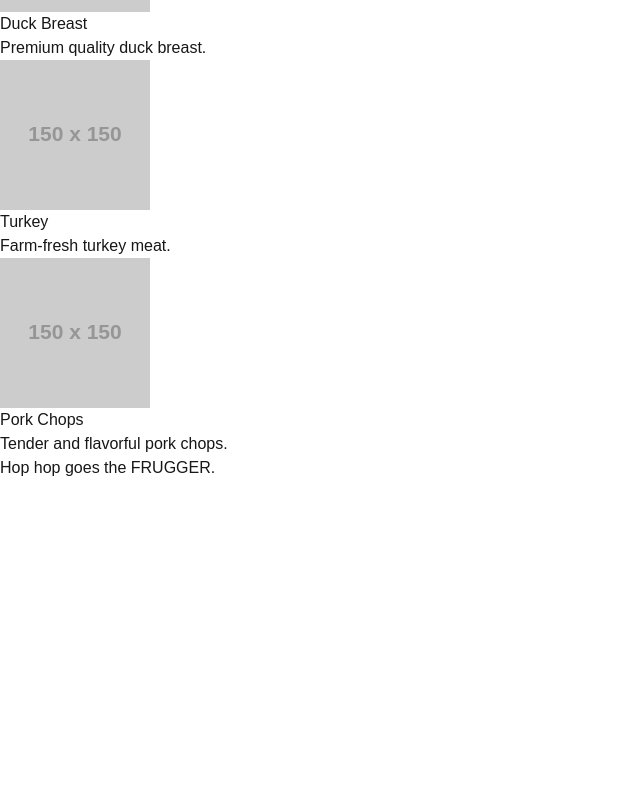
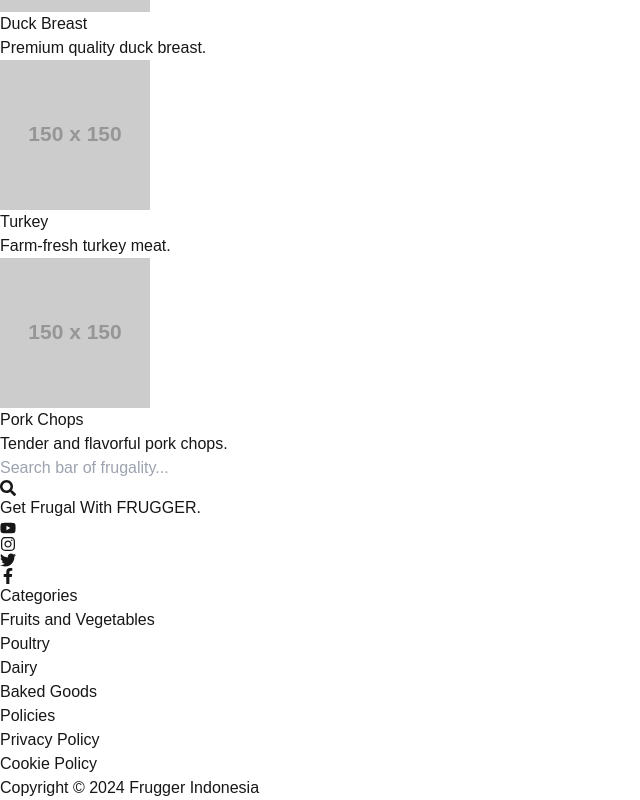
Before and after one commit to JCWD3004-Faiz/finpro-team-2, a Next.js app in the folder apps/web/: page / in a window 1280 px wide. Shown: the part 1812-2612 px from the top of the page, without its empty margins (0-640 px from the left). Before the commit the page ends 2292 px from the top, so only its background shows below. Built offline with nearby package versions, Linux system fonts and the light colour scheme; a web font is replaced by a local one.

Commit message:
Some changes

```diff
--- a/apps/web/src/components/footer/index.tsx
+++ b/apps/web/src/components/footer/index.tsx
@@ -1,10 +1,53 @@
-import React from 'react';
+import React from "react";
+import { FaSearch, FaYoutube, FaInstagram, FaTwitter, FaFacebookF } from "react-icons/fa";
 
 const Footer: React.FC = () => {
     return (
-        <footer className="bg-black text-white h-[25vh]">
-            <div className="flex items-center h-full ml-4">
-                <p className="font-bold text-4xl ml-4">Hop hop goes the FRUGGER.</p>
+        <footer className="bg-black text-white h-auto flex flex-col">
+            <div className="grid grid-cols-1 md:grid-cols-[2fr_1fr_1fr] flex-grow">
+                {/* Left Grid */}
+                <div className="flex flex-col mx-12 my-8">
+                    <div className="relative mb-4">
+                        <input
+                            type="text"
+                            placeholder="Search bar of frugality..."
+                            className="w-full md:w-[35vw] p-2 rounded bg-black border-b border-white text-white pl-10"
+                        />
+                        <FaSearch className="absolute left-2 top-1/2 transform -translate-y-1/2 text-white text-xl cursor-pointer hover:text-gray-400" />
+                    </div>
+                    <p className="font-bold text-4xl">Get Frugal With FRUGGER.</p>
+                    <div className="flex items-center space-x-8 mt-4">
+                        <FaYoutube className="text-4xl hover:text-red-600 cursor-pointer" />
+                        <FaInstagram className="text-4xl hover:text-pink-500 cursor-pointer" />
+                        <FaTwitter className="text-4xl hover:text-blue-400 cursor-pointer" />
+                        <FaFacebookF className="text-4xl hover:text-blue-600 cursor-pointer" />
+                    </div>
+                </div>
+
+                {/* Center Grid */}
+                <div className="flex flex-col mx-12 my-8">
+                    <p className="font-bold text-2xl">Categories</p>
+                    <ul className="text-sm mt-2">
+                        <li>Fruits and Vegetables</li>
+                        <li>Poultry</li>
+                        <li>Dairy</li>
+                        <li>Baked Goods</li>
+                    </ul>
+                </div>
+
+                {/* Right Grid */}
+                <div className="flex flex-col mx-12 my-8">
+                    <p className="font-bold text-2xl">Policies</p>
+                    <ul className="text-sm mt-2">
+                        <li>Privacy Policy</li>
+                        <li>Cookie Policy</li>
+                    </ul>
+                </div>
+            </div>
+
+            {/* Border and Copyright Section */}
+            <div className="border-t border-white text-right py-4 mx-12 my-4">
+                <p className="text-sm">Copyright © {new Date().getFullYear()} Frugger Indonesia</p>
             </div>
         </footer>
     );
```
